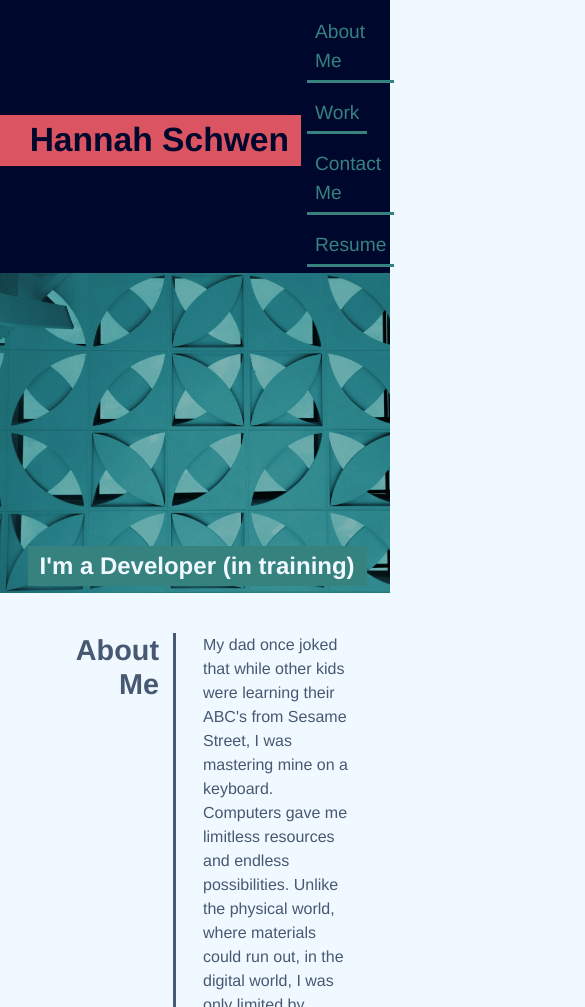
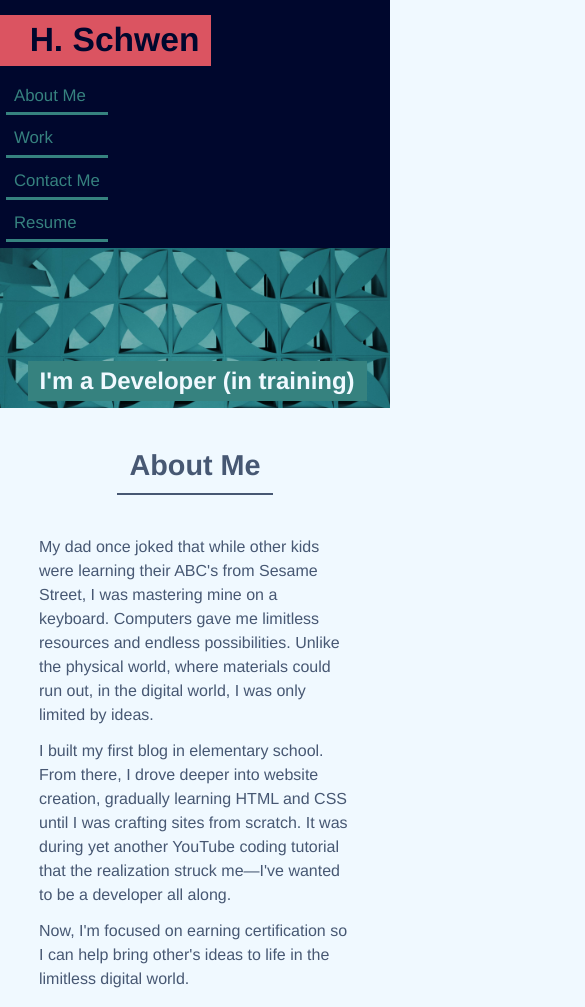
Before and after one commit to hannah-finch/basic-portfolio, a plain HTML site: page index.html in a window 390 px wide. Shown: the top 1007 px of the page, 585 px wide, since content can reach past the window. Drawn offline with Linux system fonts and the light colour scheme.

Commit message:
added media query for responsiveness

```diff
--- a/assets/css/styles.css
+++ b/assets/css/styles.css
@@ -52,6 +52,7 @@ header {
   flex-direction: row;
   justify-content: space-between;
   align-items: center;
+  flex-wrap: wrap;
 }
 
 .banner {
@@ -84,7 +85,7 @@ header {
   text-align: right;
   margin: 0;
   line-height: 1.2;
-}
+  }
 
 nav li {
   float: left;
@@ -191,6 +192,7 @@ main {
 
 .contact-info ul {
   display: flex;
+  flex-wrap: wrap;
   justify-content: space-between;
 }
 
@@ -207,3 +209,47 @@ main {
   background-color: var(--mid);
   color: var(--accent02);
 }
+
+@media screen and (max-width: 850px) {
+  /* Moves the section names and line to make more room*/
+  .section {
+    flex-direction: column;
+    align-items: center;
+  }
+
+  .line {
+    height: 2px;
+    width: 50%;
+    margin: 10px 0 40px 0;
+  }
+
+  /* removes extra space */
+  .section-name {
+    flex-basis: auto;
+  }
+
+  .contact-info ul {
+    flex-direction: column;
+    align-items: center;
+  }
+}
+
+@media screen and (max-width: 500px) {
+  header {
+    flex-direction: column;
+    align-items: flex-start;
+  }
+
+  nav li {
+    float: none;
+    font-size: 14px;
+  }
+
+  .banner {
+    height: 10em;
+  }
+
+  .small-project {
+    width: 100%
+  }
+}
--- a/index.html
+++ b/index.html
@@ -1,13 +1,14 @@
 <!DOCTYPE html>
 <html>
 <head>
+  <meta name="viewport" content="width=device-width, initial-scale=1.0">
   <title>Portfolio</title>
   <link rel="stylesheet" href="./assets/css/reset.css">
   <link rel="stylesheet" href="./assets/css/styles.css">
 </head>
 <body>
   <header>
-    <h1 class="title">Hannah Schwen</h1>
+    <h1 class="title">H. Schwen</h1>
     <nav>
       <ul>
         <li><a href="#about-me">About Me</a></li>
```
